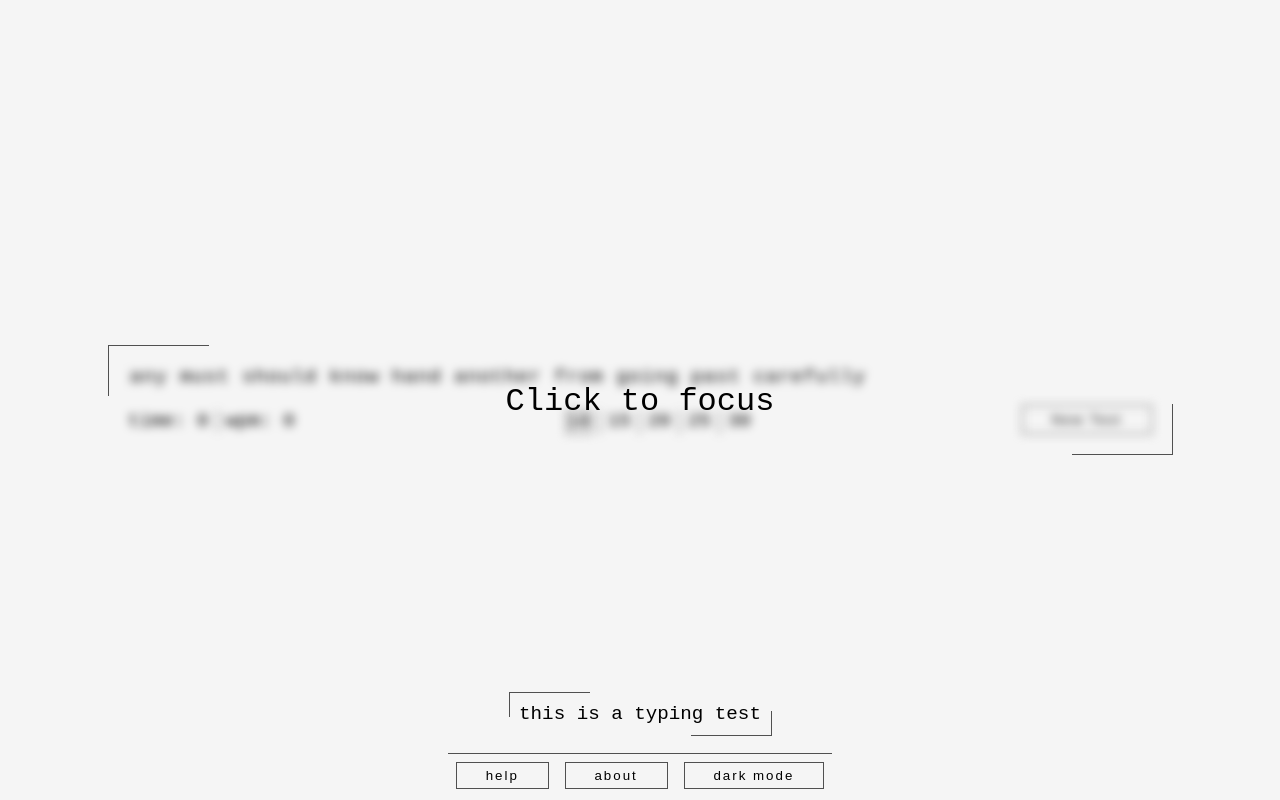
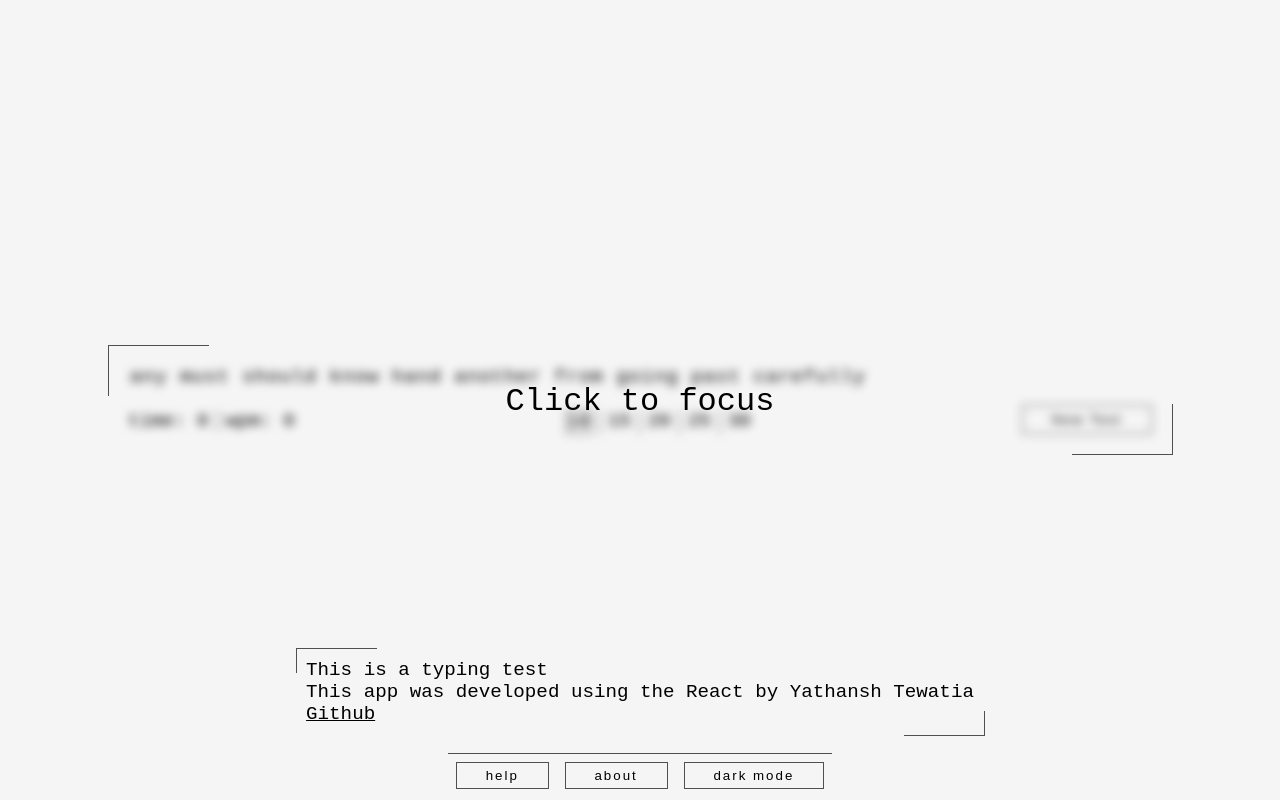
Before and after one commit to yattew/type-test, a React (Create React App) app: page / in a window 1280 px wide. Both pictures are taken after a click on the button "about". Built offline with nearby package versions, Linux system fonts and the light colour scheme.

Commit message:
added basic about section

```diff
--- a/src/components/about.js
+++ b/src/components/about.js
@@ -1,11 +1,20 @@
 import React from "react";
-function About(){
+function About() {
     return (
         <>
             <div className="bottom-box-container">
                 <div className="bottom-box-wrapper">
                     <div>
-                        this is a typing test
+                        This is a typing test
+                        <br />
+                        This app was developed using the React by Yathansh Tewatia
+                        <br />
+                        <a
+                            style={{ color: "inherit" }}
+                            href="https://github.com/yattew/type-test"
+                        >
+                            Github
+                        </a>
                     </div>
                 </div>
             </div>
```
